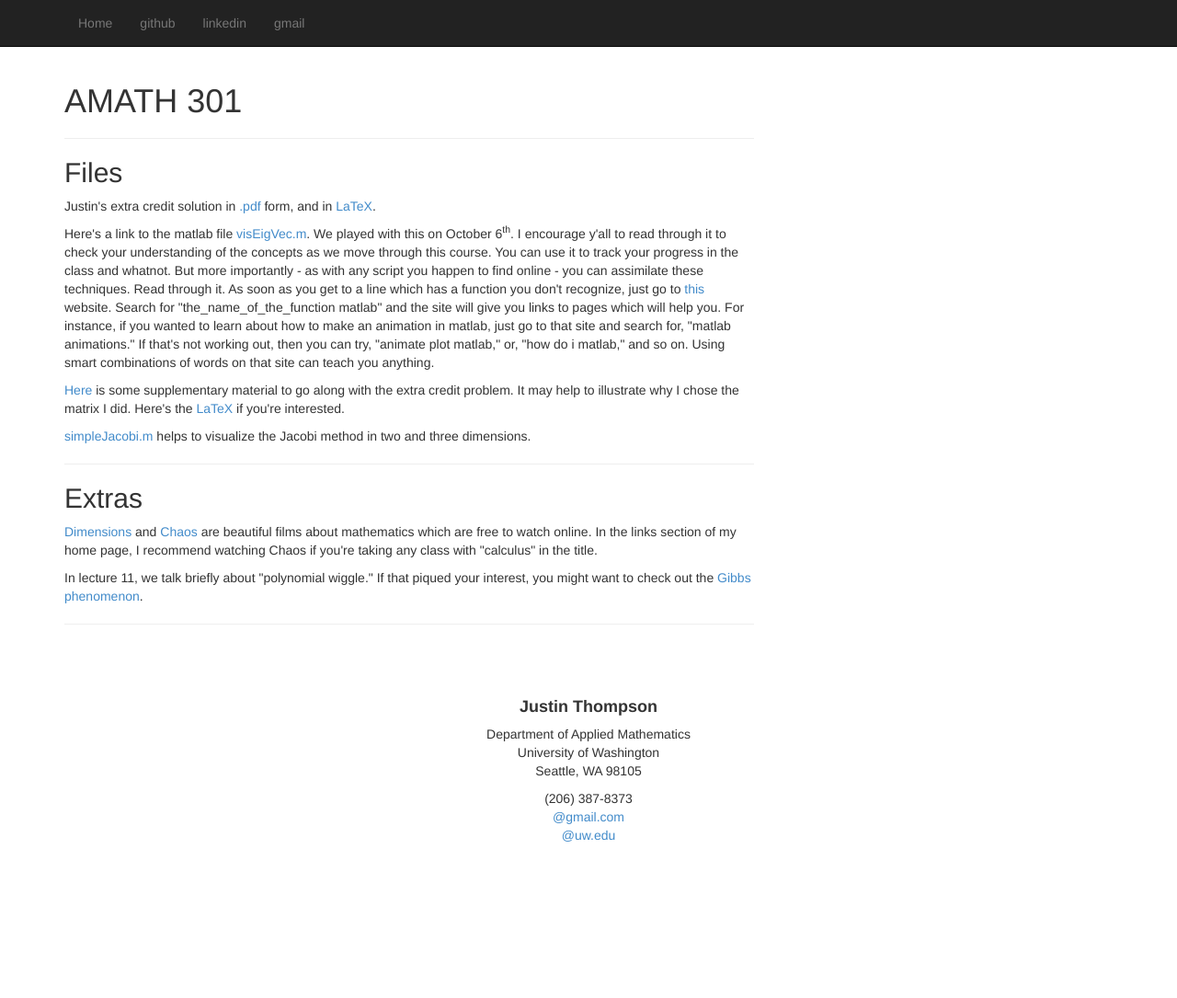
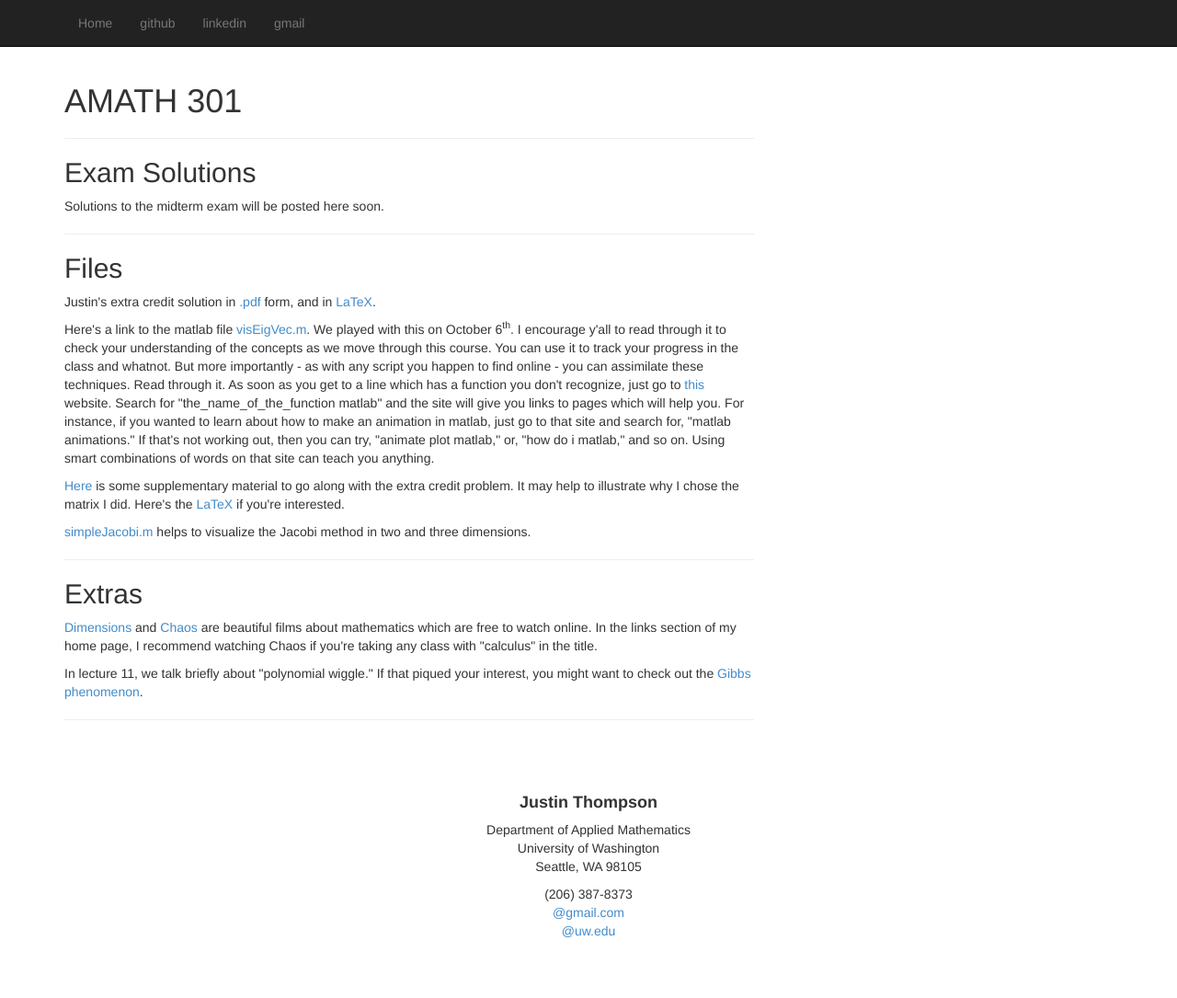
Before and after one commit to justinthompson593/justinthompson593.github.io, a plain HTML site: page AMATH301.html in a window 1280 px wide. Shown: the whole page at 92% size. Before the commit the page ends 1028 px from the top, so only its background shows below. Drawn offline with Linux system fonts and the light colour scheme.

Commit message:
Started section for exam solutions

```diff
--- a/AMATH301.html
+++ b/AMATH301.html
@@ -81,6 +81,12 @@
 
 
 
+				<!-- Section -->
+				<h2>Exam Solutions</h2>
+					<p>Solutions to the midterm exam will be posted here soon.</p>
+
+				<hr>
+
 
 				<!-- Section -->
 				<h2>Files</h2>
@@ -95,8 +101,7 @@
 				<hr>
 
 
-
-								<!-- Section -->
+				<!-- Section -->
 				<h2>Extras</h2>
 			 		<p><a href="http://www.dimensions-math.org">Dimensions</a> and <a href="http://www.chaos-math.org/en">Chaos</a> are beautiful films about mathematics which are free to watch online. In the links section of my home page, I recommend watching Chaos if you're taking any class with "calculus" in the title.</p>
 					<p>In lecture 11, we talk briefly about "polynomial wiggle." If that piqued your interest, you might want to check out the <a href="http://en.wikipedia.org/wiki/Gibbs_phenomenon">Gibbs phenomenon</a>.</p>
```
